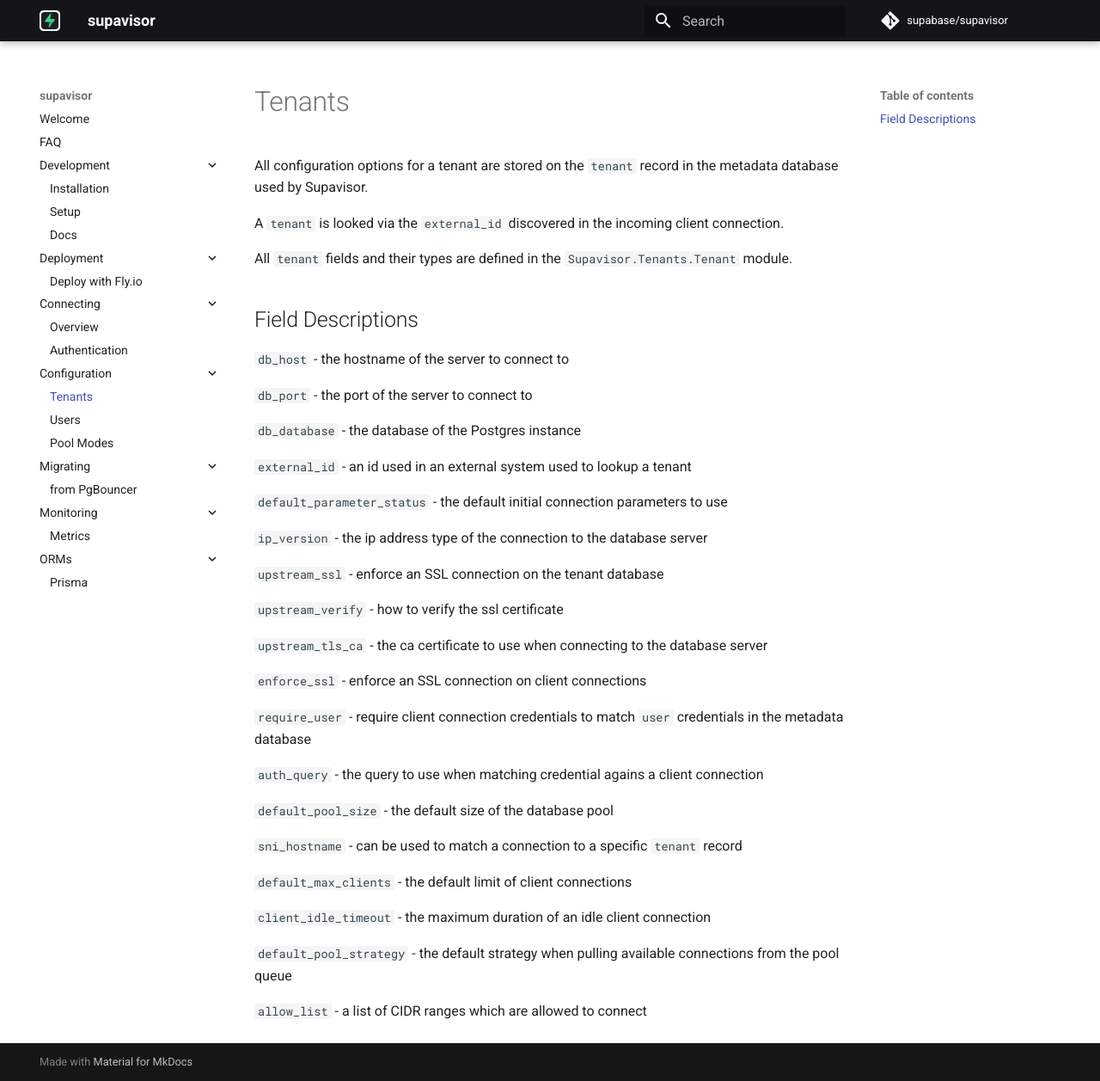
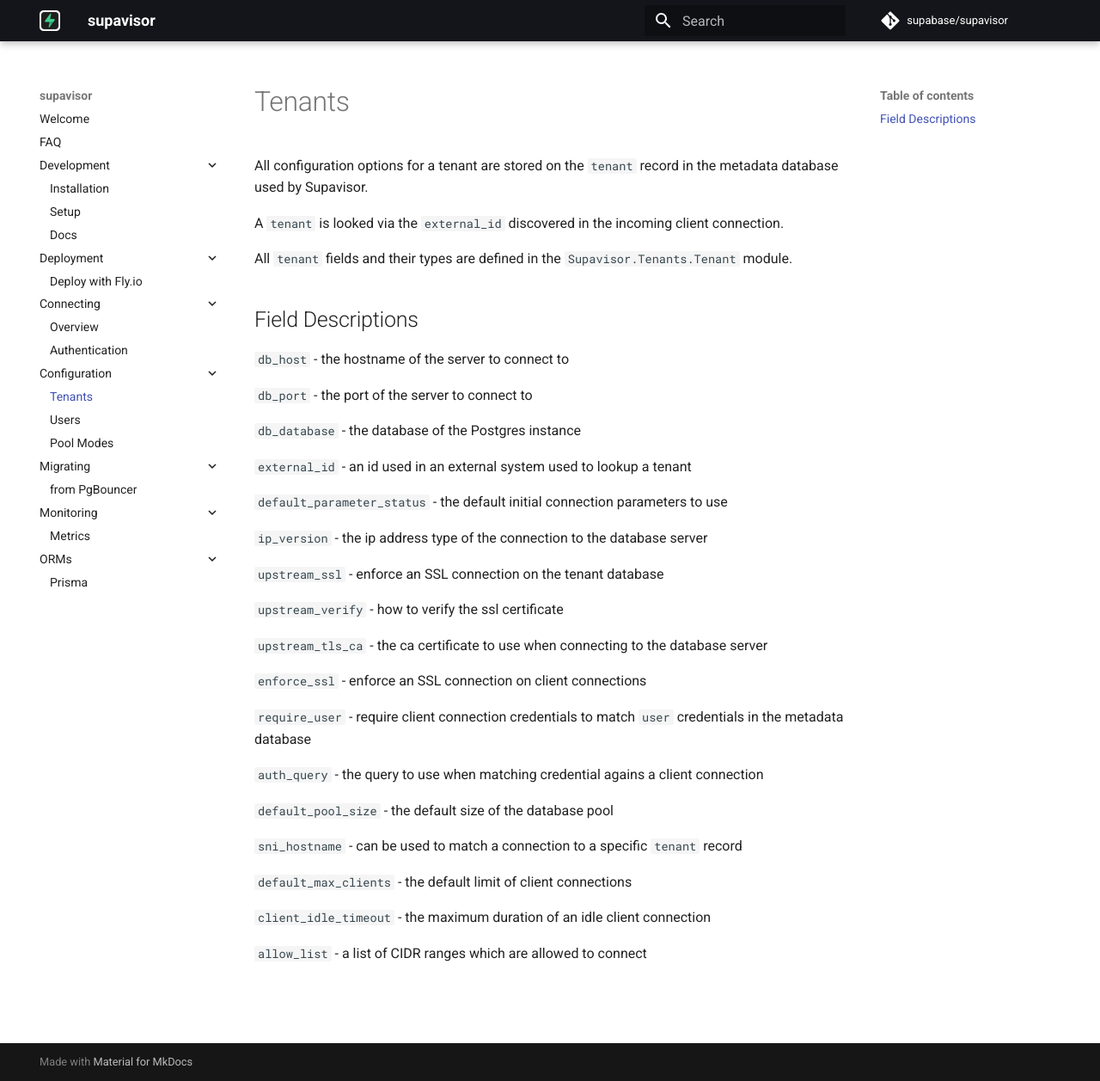
Before and after one commit to supabase/supavisor, an MkDocs documentation site: the page built from docs/configuration/tenants.md, in a window 1280 px wide and 1257 px high. Shown: the whole window at 86% size. Built offline with MkDocs 1.6.1 and Material for MkDocs 9.7.7, drawn with Linux system fonts in a browser that asks for light colours; comment, search, counter and statistics services are not loaded.

Commit message:
remove default_pool_strategy

```diff
--- a/docs/configuration/tenants.md
+++ b/docs/configuration/tenants.md
@@ -38,6 +38,4 @@
 
 `client_idle_timeout` - the maximum duration of an idle client connection
 
-`default_pool_strategy` - the default strategy when pulling available connections from the pool queue
-
 `allow_list` - a list of CIDR ranges which are allowed to connect
```
Also changed, not shown: 2 other files.
